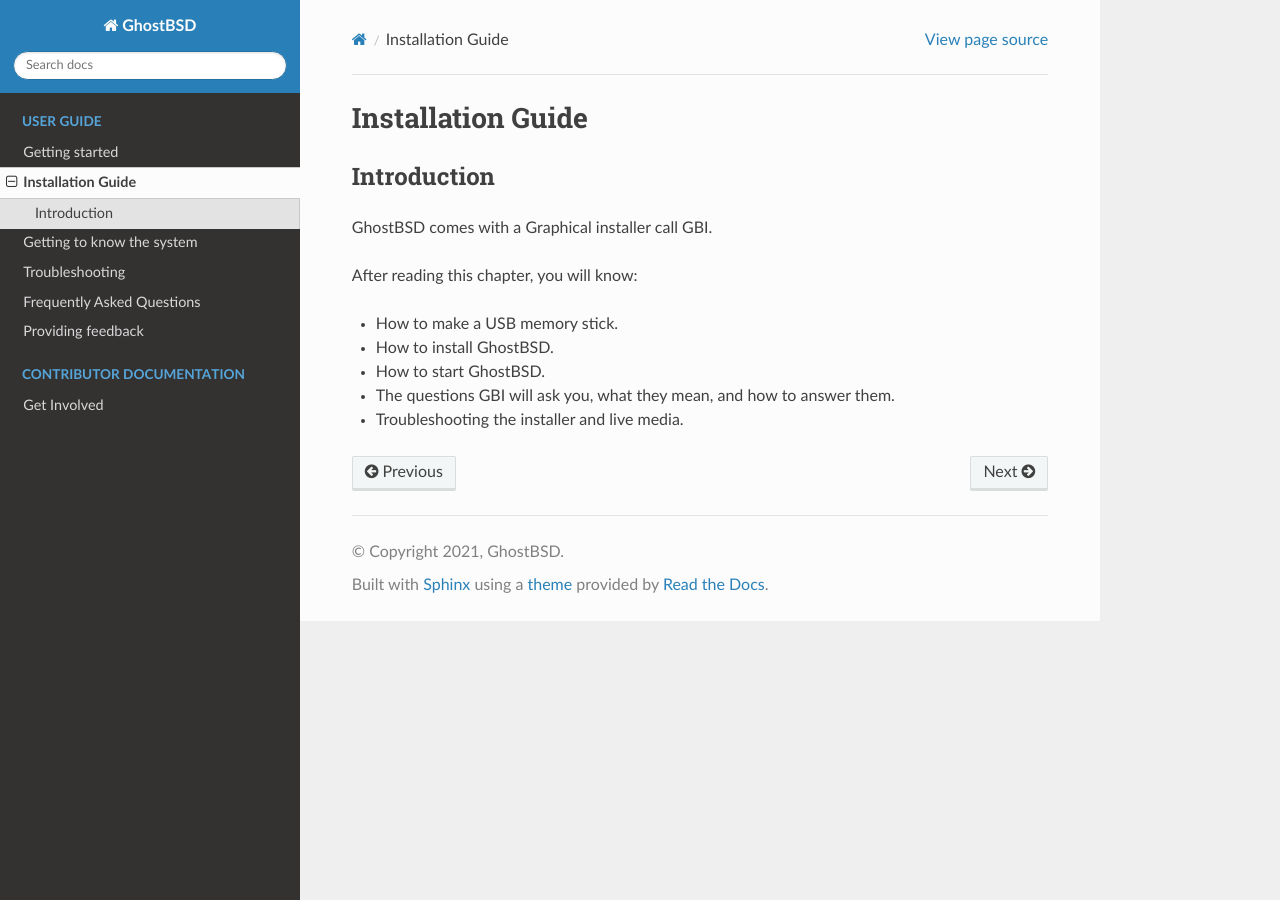
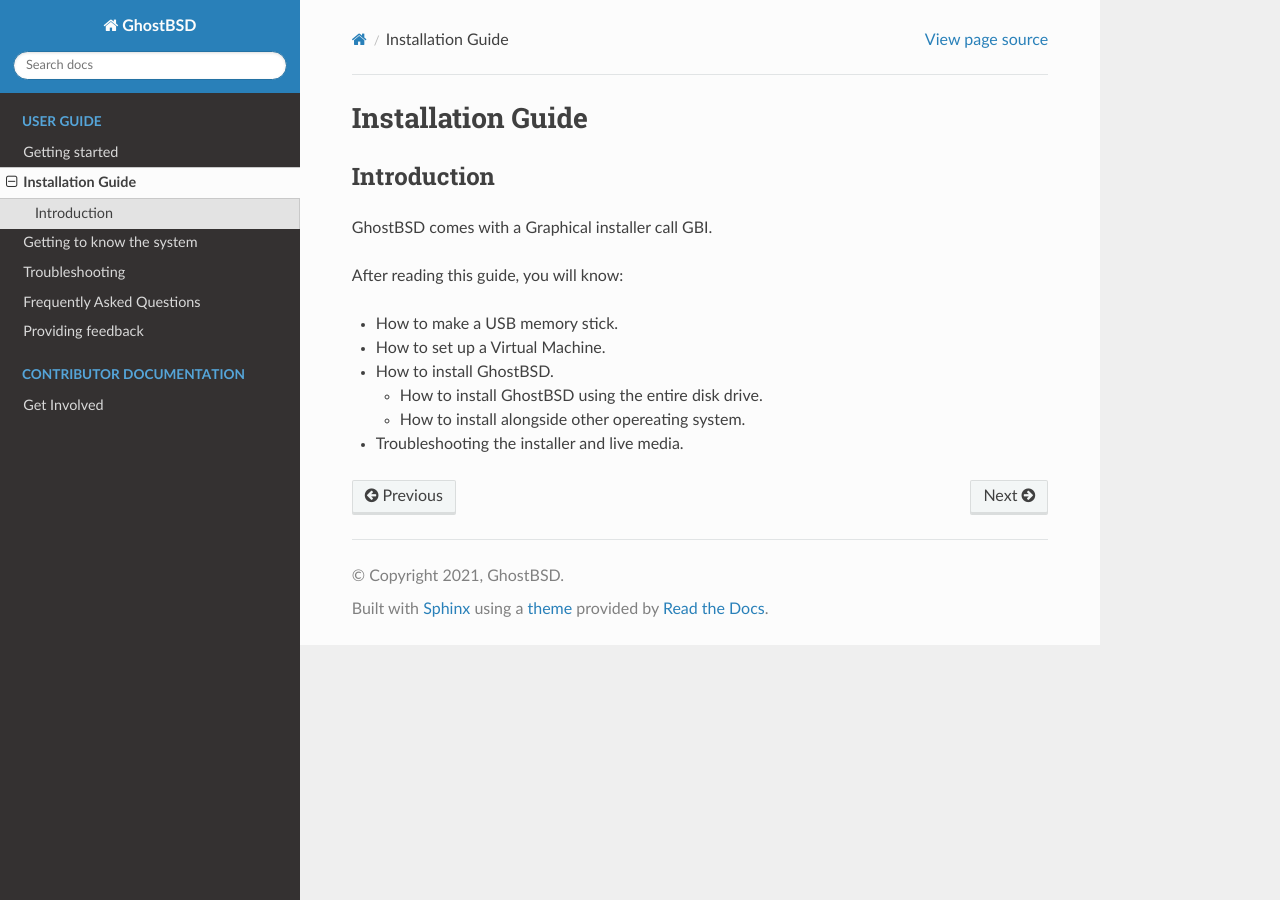
Before and after one commit to ghostbsd/documentation, a Sphinx documentation site: the page built from source/user/installation-guide/installation-guide.md, in a window 1280 px wide. Built offline with Sphinx 7.4.7 and the Read the Docs theme 2.0.0, drawn with Linux system fonts in a browser that asks for light colours; pages that are not in the unit, such as notebooks, are missing from menus.

Commit message:
Revised How To

```diff
--- a/source/user/installation-guide/installation-guide.md
+++ b/source/user/installation-guide/installation-guide.md
@@ -5,10 +5,11 @@
 
 GhostBSD comes with a Graphical installer call GBI.
 
-After reading this chapter, you will know:
+After reading this guide, you will know:
 
 * How to make a USB memory stick.
+* How to set up a Virtual Machine.
 * How to install GhostBSD.
-* How to start GhostBSD.
-* The questions GBI will ask you, what they mean, and how to answer them.
+  * How to install GhostBSD using the entire disk drive.
+  * How to install alongside other opereating system.
 * Troubleshooting the installer and live media.
```
